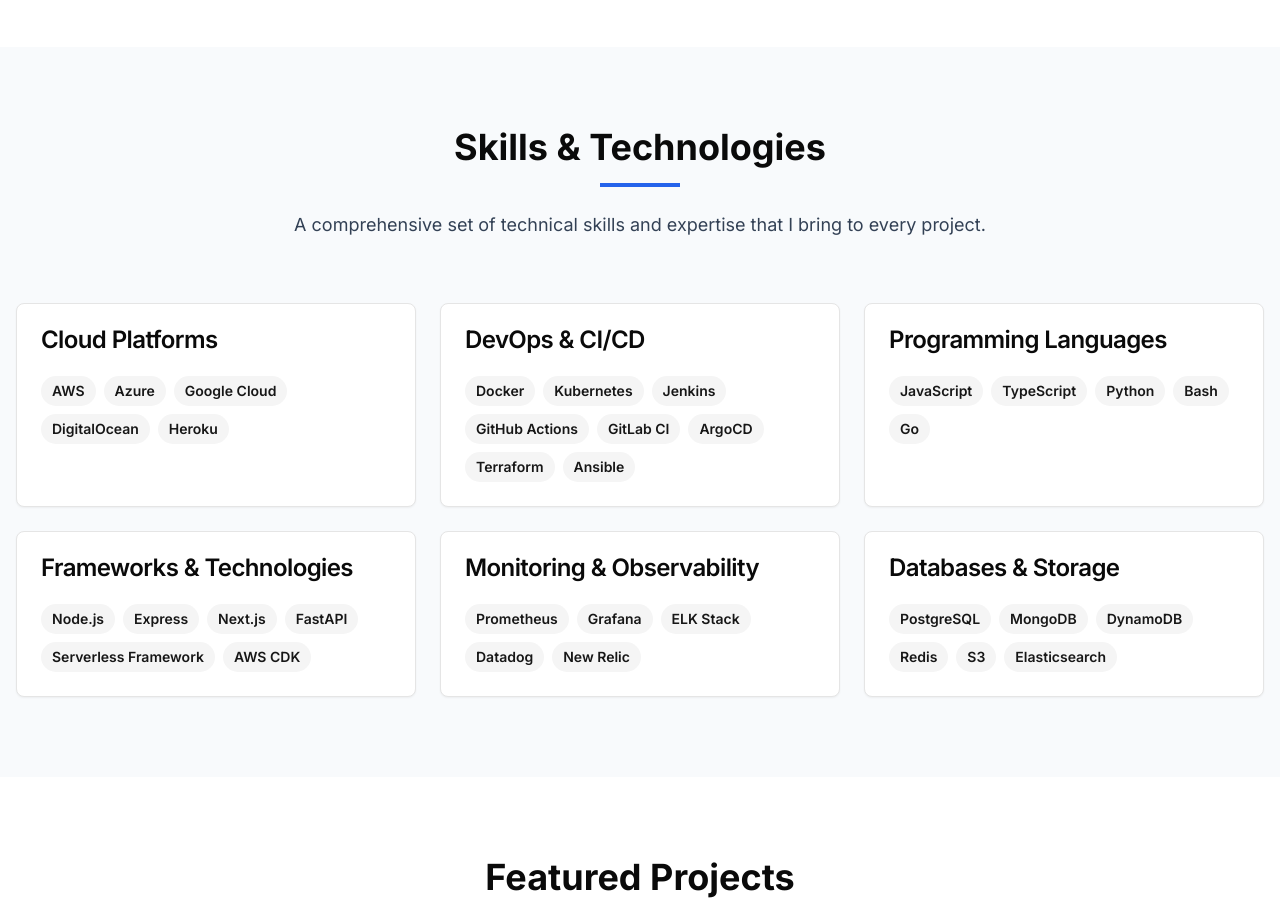
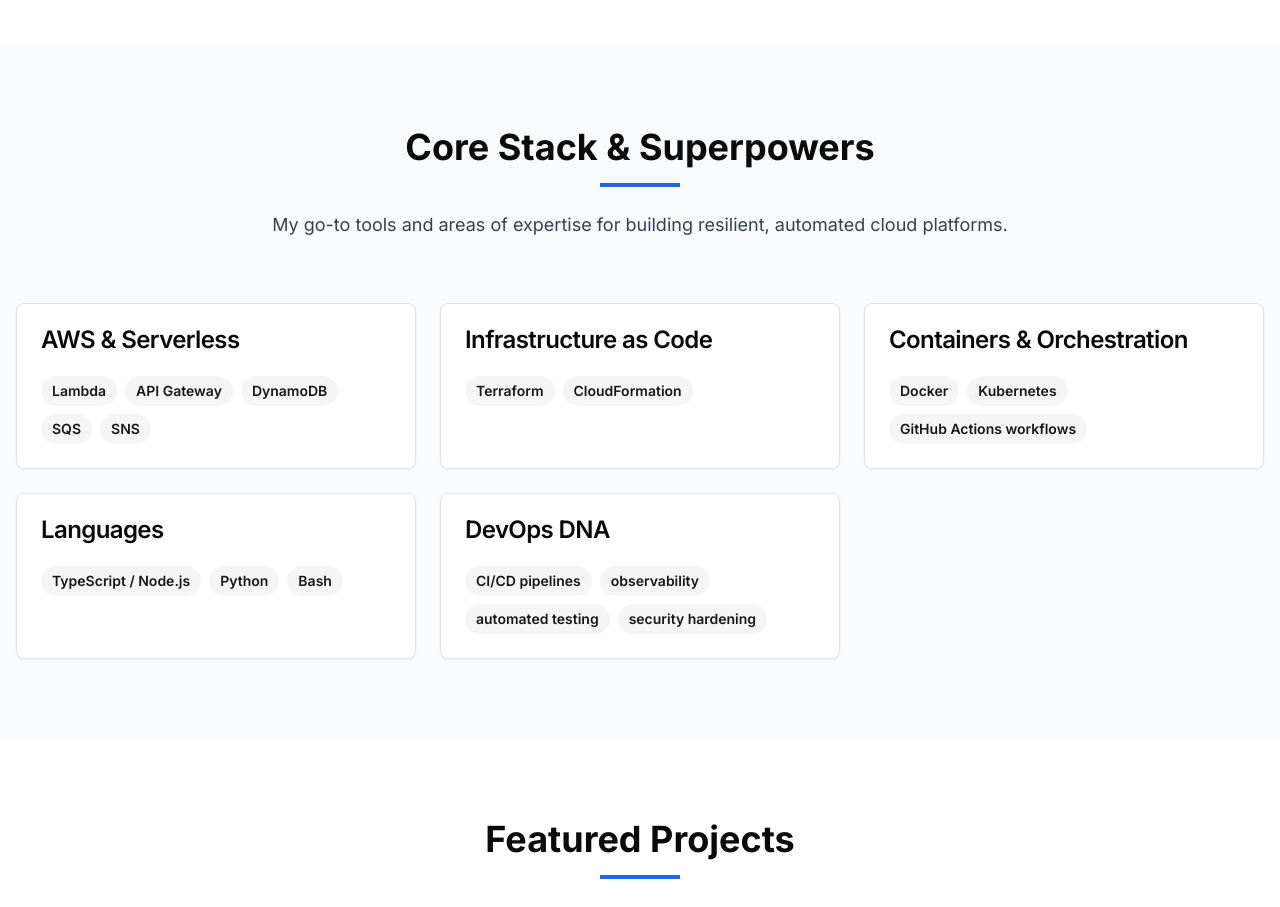
Before and after one commit to diekotto/marotodiego-portfolio, a Next.js app: page / in a window 1280 px wide. Shown: the part 1520-2427 px from the top of the page. Built offline with nearby package versions, Linux system fonts and the light colour scheme.

Commit message:
Update skills section with core stack

```diff
--- a/components/skills.tsx
+++ b/components/skills.tsx
@@ -4,28 +4,24 @@ import { Card, CardContent, CardHeader, CardTitle } from '@/components/ui/card';
 export default function Skills() {
   const skillCategories = [
     {
-      title: 'Cloud Platforms',
-      skills: ['AWS', 'Azure', 'Google Cloud', 'DigitalOcean', 'Heroku'],
+      title: 'AWS & Serverless',
+      skills: ['Lambda', 'API Gateway', 'DynamoDB', 'SQS', 'SNS'],
     },
     {
-      title: 'DevOps & CI/CD',
-      skills: ['Docker', 'Kubernetes', 'Jenkins', 'GitHub Actions', 'GitLab CI', 'ArgoCD', 'Terraform', 'Ansible'],
+      title: 'Infrastructure as Code',
+      skills: ['Terraform', 'CloudFormation'],
     },
     {
-      title: 'Programming Languages',
-      skills: ['JavaScript', 'TypeScript', 'Python', 'Bash', 'Go'],
+      title: 'Containers & Orchestration',
+      skills: ['Docker', 'Kubernetes', 'GitHub Actions workflows'],
     },
     {
-      title: 'Frameworks & Technologies',
-      skills: ['Node.js', 'Express', 'Next.js', 'FastAPI', 'Serverless Framework', 'AWS CDK'],
+      title: 'Languages',
+      skills: ['TypeScript / Node.js', 'Python', 'Bash'],
     },
     {
-      title: 'Monitoring & Observability',
-      skills: ['Prometheus', 'Grafana', 'ELK Stack', 'Datadog', 'New Relic'],
-    },
-    {
-      title: 'Databases & Storage',
-      skills: ['PostgreSQL', 'MongoDB', 'DynamoDB', 'Redis', 'S3', 'Elasticsearch'],
+      title: 'DevOps DNA',
+      skills: ['CI/CD pipelines', 'observability', 'automated testing', 'security hardening'],
     },
   ];
 
@@ -33,10 +29,10 @@ export default function Skills() {
     <section id="skills" className="py-20 bg-slate-50 dark:bg-slate-900">
       <div className="container mx-auto px-4">
         <div className="text-center mb-16">
-          <h2 className="text-3xl md:text-4xl font-bold mb-4">Skills & Technologies</h2>
+          <h2 className="text-3xl md:text-4xl font-bold mb-4">Core Stack &amp; Superpowers</h2>
           <div className="h-1 w-20 bg-blue-600 mx-auto"></div>
           <p className="mt-6 text-lg max-w-3xl mx-auto text-slate-700 dark:text-slate-300">
-            A comprehensive set of technical skills and expertise that I bring to every project.
+            My go-to tools and areas of expertise for building resilient, automated cloud platforms.
           </p>
         </div>
 
```
